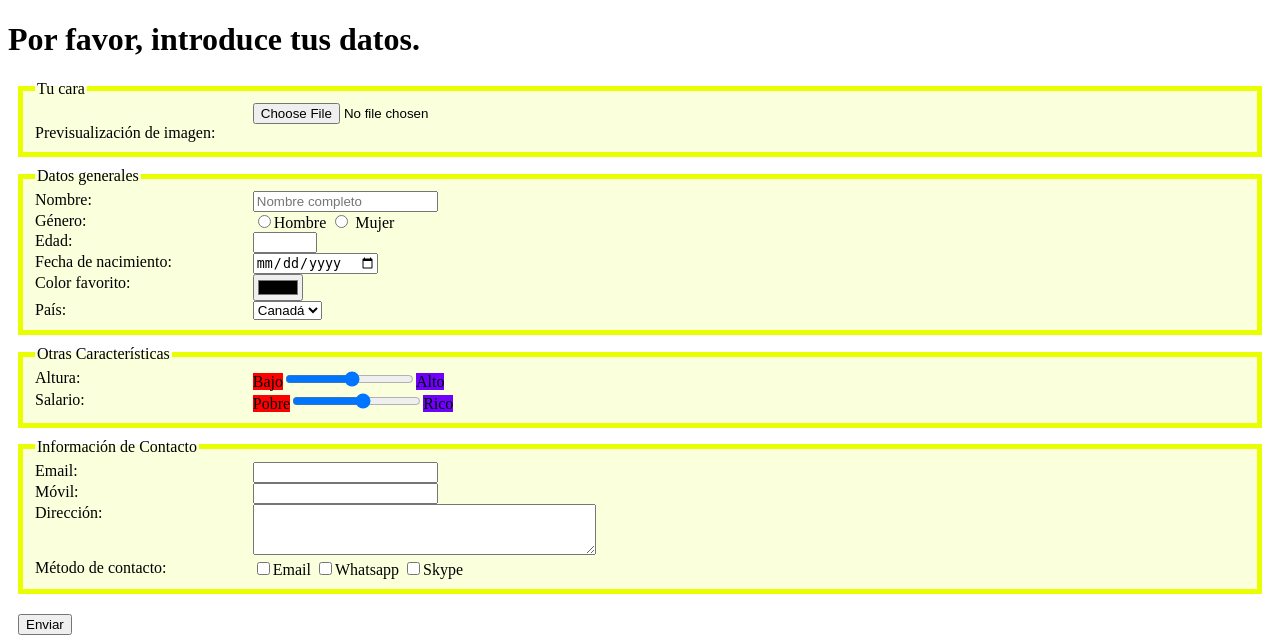
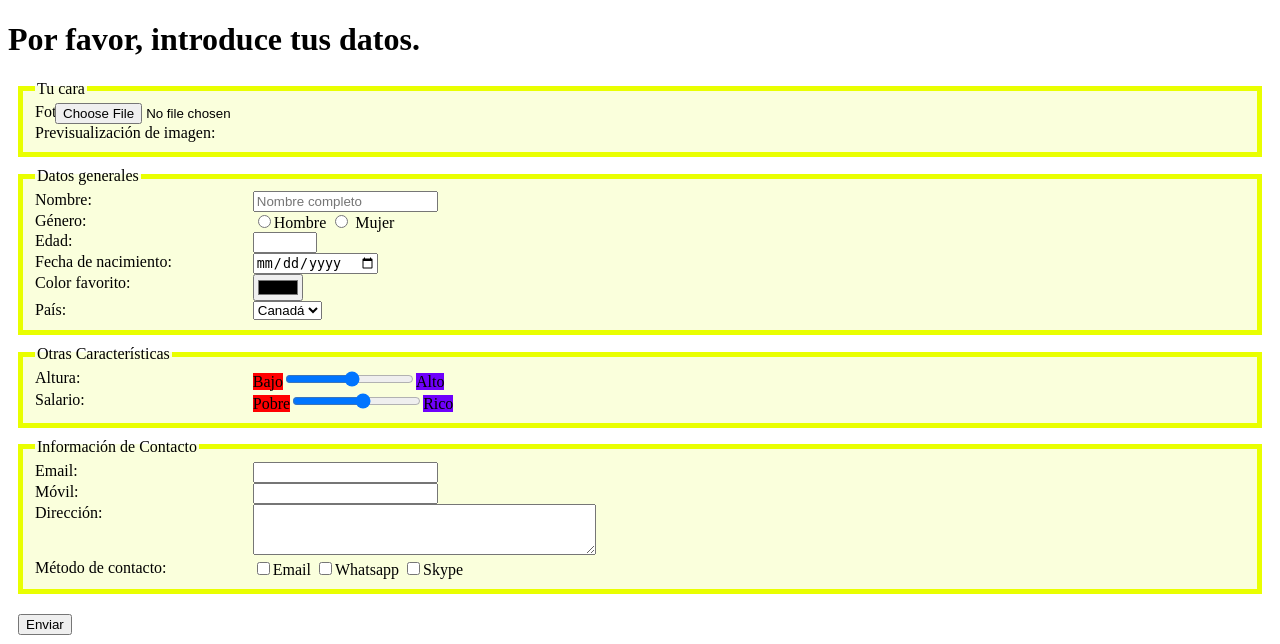
Before and after one commit to iherfue/LND2017, a PHP site: page / in a window 1280 px wide, with the pointer over the restyled element. Shown: the top 644 px of the page. Run offline with PHP 8.4, Linux system fonts and the light colour scheme.

Commit message:
Update styles.css

```diff
--- a/practica8/estilos/styles.css
+++ b/practica8/estilos/styles.css
@@ -22,8 +22,7 @@
 }
 
 label:hover {
-    transition: 1.5s;
-    transform: scale(2);
+    width: 20px;
 }
 
 #enviar{
```
